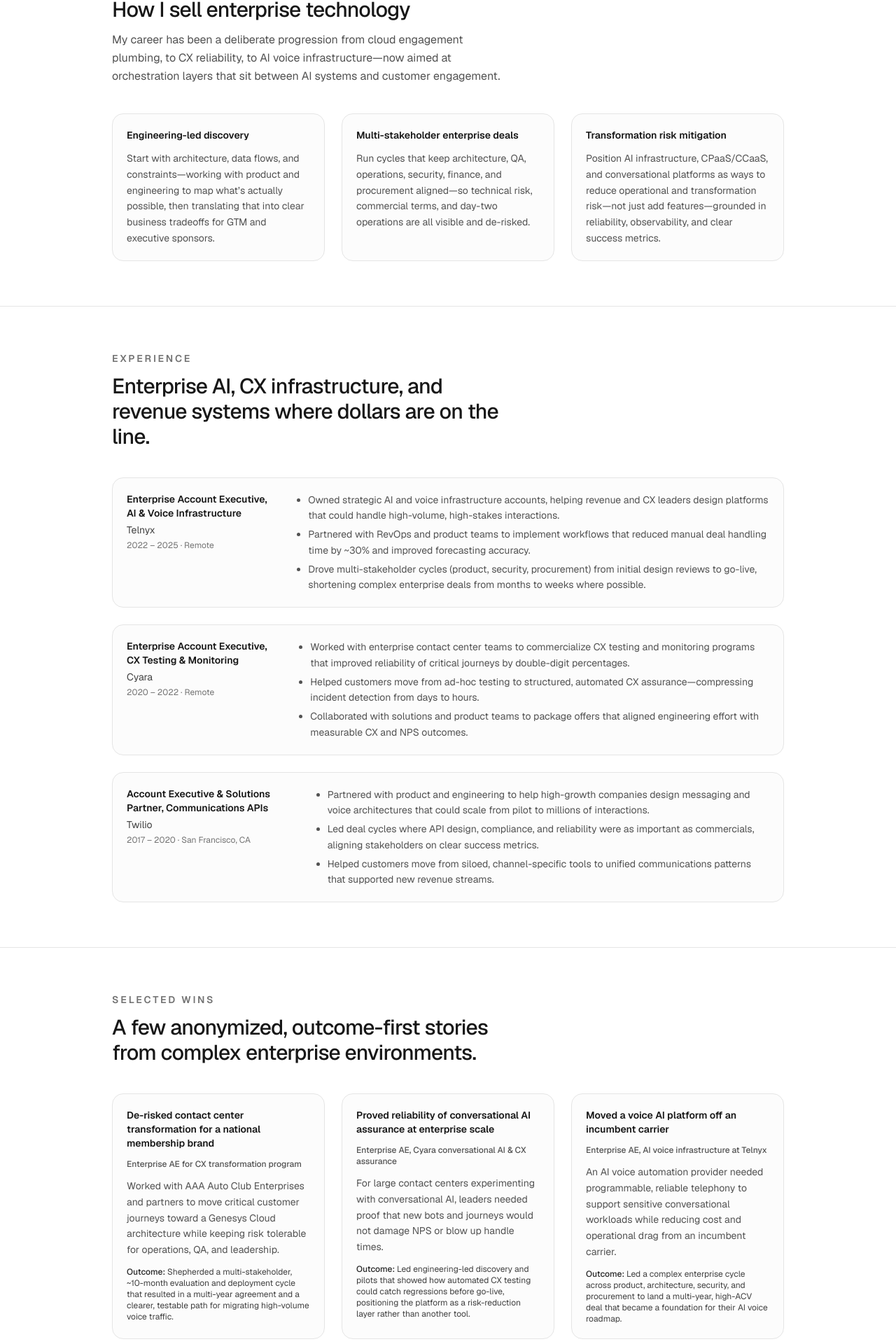
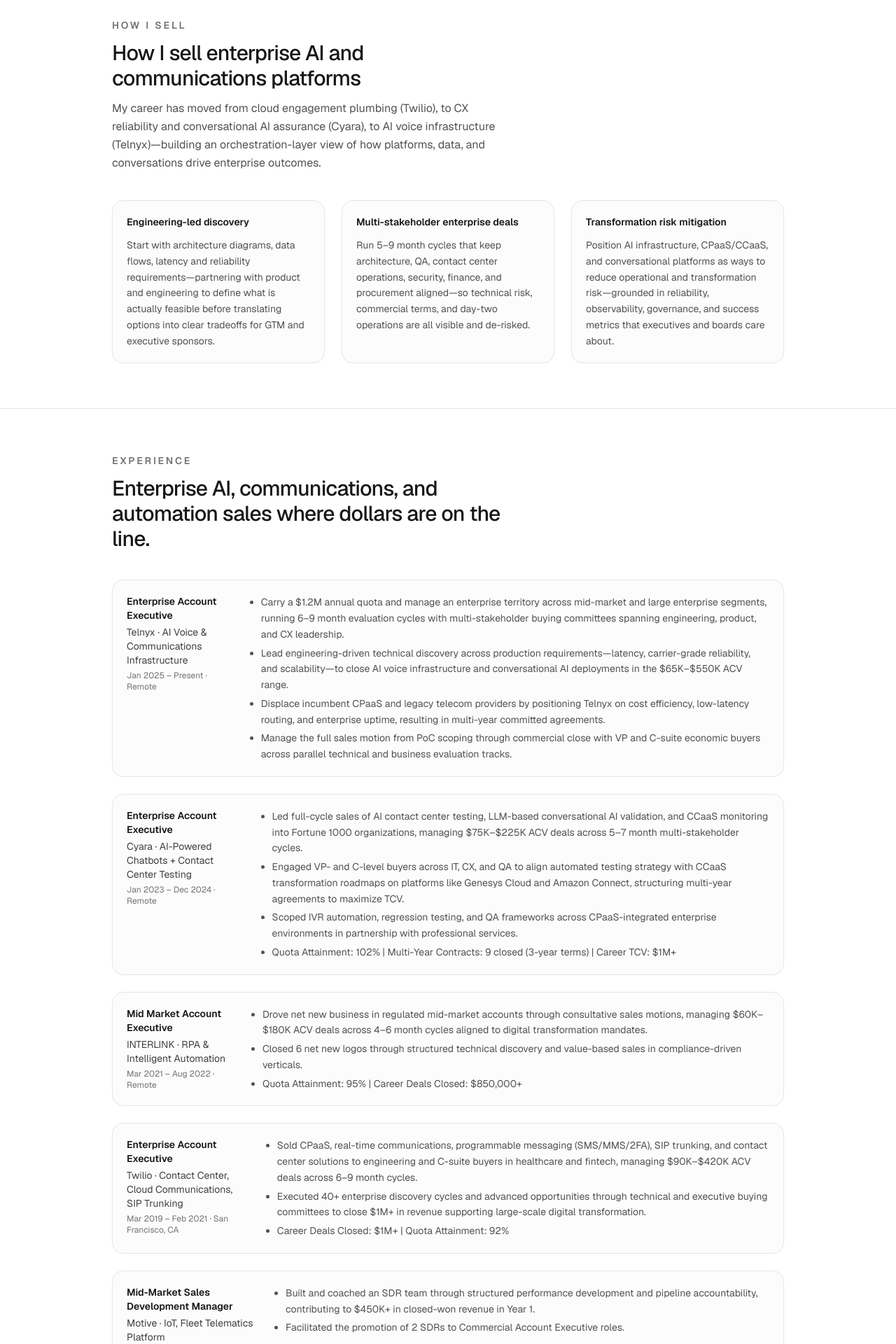
Before and after one commit to ABashir88/alrazibashir-site, a Next.js app: page / in a window 1280 px wide. Shown: the part 875-2795 px from the top of the page at 70% size. Built offline with nearby package versions, Linux system fonts and the light colour scheme.

Commit message:
Rewrite site copy and positioning for enterprise AI / CPaaS roles

```diff
--- a/src/config.ts
+++ b/src/config.ts
@@ -1,8 +1,9 @@
 export const siteConfig = {
   name: "Alrazi Bashir",
-  title: "Alrazi Bashir | Enterprise AI & Revenue Systems",
+  title:
+    "Alrazi Bashir | Enterprise Account Executive – AI Voice, CPaaS, CCaaS, Conversational AI",
   description:
-    "Enterprise account executive and systems thinker focused on AI infrastructure, CX platforms, and revenue operations.",
+    "Enterprise Account Executive specializing in AI voice infrastructure, CPaaS/CCaaS, and conversational AI—running engineering-led sales motions for $65K–$550K ACV deals across 5–9 month enterprise cycles.",
   email: "alrazi@alrazibashir.com",
   baseUrl: "https://alrazibashir.com",
   resumeUrl: "/resume.pdf",
@@ -21,11 +22,18 @@
     searvis: "https://searvis.io",
   },
   hero: {
-    eyebrow: "Enterprise AI · Voice Platforms · Revenue Systems",
+    eyebrow: "Enterprise Account Executive · AI Voice · CPaaS/CCaaS",
     headline:
-      "I help enterprise teams turn AI infrastructure, voice platforms, and GTM systems into reliable revenue engines.",
+      "Enterprise Account Executive turning AI infrastructure, voice platforms, and contact center systems into revenue.",
     subheadline:
-      "Technical enterprise revenue operator with experience across AI voice platforms, CPaaS/CCaaS, and contact center transformation—leading engineering-led sales motions that connect infrastructure decisions to pipeline and NRR.",
+      "I specialize in AI voice infrastructure, CPaaS/CCaaS, and conversational AI—running engineering-led enterprise cycles that connect architecture decisions to pipeline, NRR, and transformation outcomes.",
+    metrics: [
+      { label: "Annual quota", value: "$1.2M" },
+      { label: "Deal size", value: "$65K–$550K ACV" },
+      { label: "Cycle length", value: "5–9 month enterprise cycles" },
+      { label: "Segments", value: "Mid-market & Fortune 1000" },
+      { label: "Focus", value: "AI voice, CPaaS, CCaaS, conversational AI" },
+    ],
     primaryCta: {
       label: "Email me",
       href: "mailto:alrazi@alrazibashir.com",
@@ -40,43 +48,44 @@
     },
   },
   proofBar: {
-    label: "Experience building and selling with",
+    label: "Enterprise experience with",
     items: ["Telnyx", "Cyara", "Twilio"],
   },
   sections: {
     whatIDo: {
       eyebrow: "What I do",
-      title: "I design and operationalize enterprise AI and revenue systems.",
+      title: "I sell complex AI and communications platforms into the enterprise.",
       body:
-        "Usually as the enterprise AE who can sit with product, RevOps, and CX teams, map the real workflows, and then drive the commercial and technical decisions that make systems reliable and revenue-aligned.",
+        "I work with product, engineering, CX, and RevOps teams to turn AI voice, CPaaS/CCaaS, and conversational AI platforms into production-grade revenue systems—aligning architecture, risk, and commercial outcomes.",
     },
     sellingModel: {
       eyebrow: "How I sell",
-      title: "How I sell enterprise technology",
+      title: "How I sell enterprise AI and communications platforms",
       body:
-        "My career has been a deliberate progression from cloud engagement plumbing, to CX reliability, to AI voice infrastructure—now aimed at orchestration layers that sit between AI systems and customer engagement.",
+        "My career has moved from cloud engagement plumbing (Twilio), to CX reliability and conversational AI assurance (Cyara), to AI voice infrastructure (Telnyx)—building an orchestration-layer view of how platforms, data, and conversations drive enterprise outcomes.",
     },
     experience: {
       eyebrow: "Experience",
-      title: "Enterprise AI, CX infrastructure, and revenue systems where dollars are on the line.",
+      title: "Enterprise AI, communications, and automation sales where dollars are on the line.",
     },
     wins: {
       eyebrow: "Selected wins",
-      title: "A few anonymized, outcome-first stories from complex enterprise environments.",
+      title: "A few anonymized enterprise deals where I owned the outcome.",
     },
     projects: {
       eyebrow: "Projects",
-      title: "Concepts and experiments that reflect how I think about GTM systems and CX platforms.",
+      title: "A few GTM artifacts and experiments that show how I think about enterprise sales systems.",
       visitLabel: "Visit",
     },
     contact: {
       eyebrow: "Contact",
       title:
-        "If you’re leading GTM, CX, or AI initiatives and need a partner who speaks both systems and deals, I’d love to talk.",
+        "If you’re hiring for enterprise AE or GTM roles in AI infrastructure, conversational AI, or CPaaS/CCaaS, I’d love to talk.",
       body:
-        "Best fit: founders, GTM leaders, and CX/AI teams working on AI infrastructure, conversational platforms, or revenue-critical workflows. Send a short note with your context and timelines.",
+        "Best fit: enterprise AE roles, GTM operator roles, and early sales hires at AI infrastructure, conversational AI, CPaaS/CCaaS, and contact center transformation companies. Share a short note on your product, motion, and where you need help.",
       ctaPrefix: "Email",
-      responseNote: "I usually respond within a few days.",
+      responseNote:
+        "Open to enterprise AE / GTM roles in AI infrastructure, conversational AI, and CPaaS.",
     },
     footer: {
       copyrightName: "Alrazi Bashir",
@@ -85,101 +94,134 @@
   },
   whatIDo: [
     {
-      title: "Enterprise GTM systems",
+      title: "Sell complex platforms into complex enterprises",
       description:
-        "Design end-to-end GTM systems across CRM, CPQ, billing, and data to give leadership real pipeline visibility, reduce handoff friction, and keep reps selling instead of reconciling tools.",
+        "Own full-cycle enterprise sales for AI voice, CPaaS/CCaaS, and conversational AI platforms—running multi-month, multi-stakeholder cycles from technical discovery through commercial close.",
     },
     {
-      title: "AI & CX platform commercialization",
+      title: "Connect architecture to revenue",
       description:
-        "Bridge AI/voice platform capabilities with real enterprise use cases—packaging, pricing, and positioning offerings so buyers understand value, risk, and how they’ll operationalize the stack.",
+        "Translate latency, reliability, routing, and integration requirements into clear commercial value for economic buyers—so infrastructure decisions map directly to pipeline, NRR, and cost-to-serve.",
     },
     {
-      title: "Revenue operations & automation",
+      title: "De-risk transformation programs",
       description:
-        "Partner with RevOps to automate approvals, routing, and reporting—shrinking time-to-decision from weeks to days and creating workflows that are auditable, predictable, and easy to iterate on.",
+        "Position AI and communications platforms as risk mitigation layers during contact center and CX transformation—focusing on reliability, observability, and governance rather than just new features.",
     },
   ],
   experience: [
     {
-      company: "Telnyx",
-      title: "Enterprise Account Executive, AI & Voice Infrastructure",
-      period: "2022 – 2025",
+      company: "Telnyx · AI Voice & Communications Infrastructure",
+      title: "Enterprise Account Executive",
+      period: "Jan 2025 – Present",
       location: "Remote",
       bullets: [
-        "Owned strategic AI and voice infrastructure accounts, helping revenue and CX leaders design platforms that could handle high-volume, high-stakes interactions.",
-        "Partnered with RevOps and product teams to implement workflows that reduced manual deal handling time by ~30% and improved forecasting accuracy.",
-        "Drove multi-stakeholder cycles (product, security, procurement) from initial design reviews to go-live, shortening complex enterprise deals from months to weeks where possible.",
+        "Carry a $1.2M annual quota and manage an enterprise territory across mid-market and large enterprise segments, running 6–9 month evaluation cycles with multi-stakeholder buying committees spanning engineering, product, and CX leadership.",
+        "Lead engineering-driven technical discovery across production requirements—latency, carrier-grade reliability, and scalability—to close AI voice infrastructure and conversational AI deployments in the $65K–$550K ACV range.",
+        "Displace incumbent CPaaS and legacy telecom providers by positioning Telnyx on cost efficiency, low-latency routing, and enterprise uptime, resulting in multi-year committed agreements.",
+        "Manage the full sales motion from PoC scoping through commercial close with VP and C-suite economic buyers across parallel technical and business evaluation tracks.",
       ],
     },
     {
-      company: "Cyara",
-      title: "Enterprise Account Executive, CX Testing & Monitoring",
-      period: "2020 – 2022",
+      company: "Cyara · AI-Powered Chatbots + Contact Center Testing",
+      title: "Enterprise Account Executive",
+      period: "Jan 2023 – Dec 2024",
       location: "Remote",
       bullets: [
-        "Worked with enterprise contact center teams to commercialize CX testing and monitoring programs that improved reliability of critical journeys by double-digit percentages.",
-        "Helped customers move from ad-hoc testing to structured, automated CX assurance—compressing incident detection from days to hours.",
-        "Collaborated with solutions and product teams to package offers that aligned engineering effort with measurable CX and NPS outcomes.",
+        "Led full-cycle sales of AI contact center testing, LLM-based conversational AI validation, and CCaaS monitoring into Fortune 1000 organizations, managing $75K–$225K ACV deals across 5–7 month multi-stakeholder cycles.",
+        "Engaged VP- and C-level buyers across IT, CX, and QA to align automated testing strategy with CCaaS transformation roadmaps on platforms like Genesys Cloud and Amazon Connect, structuring multi-year agreements to maximize TCV.",
+        "Scoped IVR automation, regression testing, and QA frameworks across CPaaS-integrated enterprise environments in partnership with professional services.",
+        "Quota Attainment: 102% | Multi-Year Contracts: 9 closed (3-year terms) | Career TCV: $1M+",
       ],
     },
     {
-      company: "Twilio",
-      title: "Account Executive & Solutions Partner, Communications APIs",
-      period: "2017 – 2020",
+      company: "INTERLINK · RPA & Intelligent Automation",
+      title: "Mid Market Account Executive",
+      period: "Mar 2021 – Aug 2022",
+      location: "Remote",
+      bullets: [
+        "Drove net new business in regulated mid-market accounts through consultative sales motions, managing $60K–$180K ACV deals across 4–6 month cycles aligned to digital transformation mandates.",
+        "Closed 6 net new logos through structured technical discovery and value-based sales in compliance-driven verticals.",
+        "Quota Attainment: 95% | Career Deals Closed: $850,000+",
+      ],
+    },
+    {
+      company: "Twilio · Contact Center, Cloud Communications, SIP Trunking",
+      title: "Enterprise Account Executive",
+      period: "Mar 2019 – Feb 2021",
       location: "San Francisco, CA",
       bullets: [
-        "Partnered with product and engineering to help high-growth companies design messaging and voice architectures that could scale from pilot to millions of interactions.",
-        "Led deal cycles where API design, compliance, and reliability were as important as commercials, aligning stakeholders on clear success metrics.",
-        "Helped customers move from siloed, channel-specific tools to unified communications patterns that supported new revenue streams.",
+        "Sold CPaaS, real-time communications, programmable messaging (SMS/MMS/2FA), SIP trunking, and contact center solutions to engineering and C-suite buyers in healthcare and fintech, managing $90K–$420K ACV deals across 6–9 month cycles.",
+        "Executed 40+ enterprise discovery cycles and advanced opportunities through technical and executive buying committees to close $1M+ in revenue supporting large-scale digital transformation.",
+        "Career Deals Closed: $1M+ | Quota Attainment: 92%",
+      ],
+    },
+    {
+      company: "Motive · IoT, Fleet Telematics Platform",
+      title: "Mid-Market Sales Development Manager",
+      period: "Feb 2017 – Feb 2019",
+      location: "Remote",
+      bullets: [
+        "Built and coached an SDR team through structured performance development and pipeline accountability, contributing to $450K+ in closed-won revenue in Year 1.",
+        "Facilitated the promotion of 2 SDRs to Commercial Account Executive roles.",
+      ],
+    },
+    {
+      company: "Samsara · IoT, Fleet Telematics Platform",
+      title: "Mid-Market Sales Development",
+      period: "Apr 2017 – Dec 2017",
+      location: "Remote",
+      bullets: [
+        "Sourced $500K in qualified pipeline with 50% meeting-to-opportunity conversion, presenting AI-enabled fleet management and telematics platforms to mid-market logistics accounts.",
+        "Quota Attainment: 96%",
       ],
     },
   ],
   wins: [
     {
-      title: "De-risked contact center transformation for a national membership brand",
-      role: "Enterprise AE for CX transformation program",
+      title: "De-risked a Genesys Cloud and conversational AI migration",
+      role: "Enterprise AE · Conversational AI assurance & CCaaS testing",
       summary:
-        "Worked with AAA Auto Club Enterprises and partners to move critical customer journeys toward a Genesys Cloud architecture while keeping risk tolerable for operations, QA, and leadership.",
+        "At Cyara, partnered with a large membership brand migrating from on-prem IVR to Genesys Cloud while launching conversational AI and SMS deflection to reduce call volume.",
       outcome:
-        "Shepherded a multi-stakeholder, ~10-month evaluation and deployment cycle that resulted in a multi-year agreement and a clearer, testable path for migrating high-volume voice traffic.",
+        "Reframed the platform as Conversational AI Assurance, led an engineering-led evaluation, and closed a 3-year, ~$205K ARR / $617K ACV agreement over a 10-month cycle to make AI-driven journeys testable and safe to launch.",
     },
     {
-      title: "Proved reliability of conversational AI assurance at enterprise scale",
-      role: "Enterprise AE, Cyara conversational AI & CX assurance",
+      title: "Replaced an incumbent carrier for a Voice AI platform",
+      role: "Enterprise AE · AI voice infrastructure & SIP trunking",
       summary:
-        "For large contact centers experimenting with conversational AI, leaders needed proof that new bots and journeys would not damage NPS or blow up handle times.",
+        "At Telnyx, worked with a fintech deploying AI-driven voice automation that needed programmable, low-latency telephony for sensitive customer interactions.",
       outcome:
-        "Led engineering-led discovery and pilots that showed how automated CX testing could catch regressions before go-live, positioning the platform as a risk-reduction layer rather than another tool.",
+        "Led deep technical discovery on routing, latency, failover, and economics, and closed a 2-year Voice AI + SIP deal worth ~$185K ARR / $370K ACV, replacing the incumbent carrier and becoming the foundation for their AI voice roadmap.",
     },
     {
-      title: "Moved a voice AI platform off an incumbent carrier",
-      role: "Enterprise AE, AI voice infrastructure at Telnyx",
+      title: "Closed a Flex contact center modernization deal",
+      role: "Enterprise AE · Cloud contact center & CPaaS",
       summary:
-        "An AI voice automation provider needed programmable, reliable telephony to support sensitive conversational workloads while reducing cost and operational drag from an incumbent carrier.",
+        "At Twilio, worked with an enterprise shifting from legacy contact center infrastructure to a programmable cloud model using Flex, with voice and digital channels.",
       outcome:
-        "Led a complex enterprise cycle across product, architecture, security, and procurement to land a multi-year, high-ACV deal that became a foundation for their AI voice roadmap.",
+        "Aligned stakeholders on a programmable contact center architecture and pricing model, and closed a 2-year Flex agreement worth ~$365K ARR / $730K ACV to support their modernization program.",
     },
   ],
   projects: [
     {
       name: "Deal Command Center",
       description:
-        "A thinking framework and template for mapping $65K–$550K+ ACV enterprise deals across stakeholders, risk, approvals, and next actions.",
+        "A structured view of $65K–$550K+ ACV enterprise deals—mapping stakeholders, technical and commercial risk, approvals, and next actions so multi-month cycles stay controlled.",
       hrefKey: "dealCommandCenter" as const,
-      ctaLabel: "Download enterprise deal command center template",
+      ctaLabel: "Download enterprise deal command center template →",
     },
     {
       name: "Searvis.io",
       description:
-        "A framework for how buyers evaluate CX and AI platforms—surfacing reliability, integration, and commercial tradeoffs beyond marketing claims.",
+        "A simple framework for how enterprises evaluate CX and AI platforms—making reliability, integration effort, and commercial tradeoffs visible beyond vendor marketing.",
       hrefKey: "searvis" as const,
       ctaLabel: "Visit →",
     },
     {
       name: "GitHub",
       description:
-        "Technical experiments, small tools, and prototypes that explore GTM systems, AI infrastructure, and how developers actually adopt platforms.",
+        "Technical experiments, small tools, and prototypes that explore GTM systems, AI infrastructure, and how developers actually adopt communications and AI platforms.",
       hrefKey: "github" as const,
       ctaLabel: "Visit →",
     },
@@ -188,17 +230,17 @@
     {
       title: "Engineering-led discovery",
       description:
-        "Start with architecture, data flows, and constraints—working with product and engineering to map what’s actually possible, then translating that into clear business tradeoffs for GTM and executive sponsors.",
+        "Start with architecture diagrams, data flows, latency and reliability requirements—partnering with product and engineering to define what is actually feasible before translating options into clear tradeoffs for GTM and executive sponsors.",
     },
     {
       title: "Multi-stakeholder enterprise deals",
       description:
-        "Run cycles that keep architecture, QA, operations, security, finance, and procurement aligned—so technical risk, commercial terms, and day-two operations are all visible and de-risked.",
+        "Run 5–9 month cycles that keep architecture, QA, contact center operations, security, finance, and procurement aligned—so technical risk, commercial terms, and day-two operations are all visible and de-risked.",
     },
     {
       title: "Transformation risk mitigation",
       description:
-        "Position AI infrastructure, CPaaS/CCaaS, and conversational platforms as ways to reduce operational and transformation risk—not just add features—grounded in reliability, observability, and clear success metrics.",
+        "Position AI infrastructure, CPaaS/CCaaS, and conversational platforms as ways to reduce operational and transformation risk—grounded in reliability, observability, governance, and success metrics that executives and boards care about.",
     },
   ],
 };
```
Also changed, not shown: src/components/Hero.tsx (+10 -0 lines).
